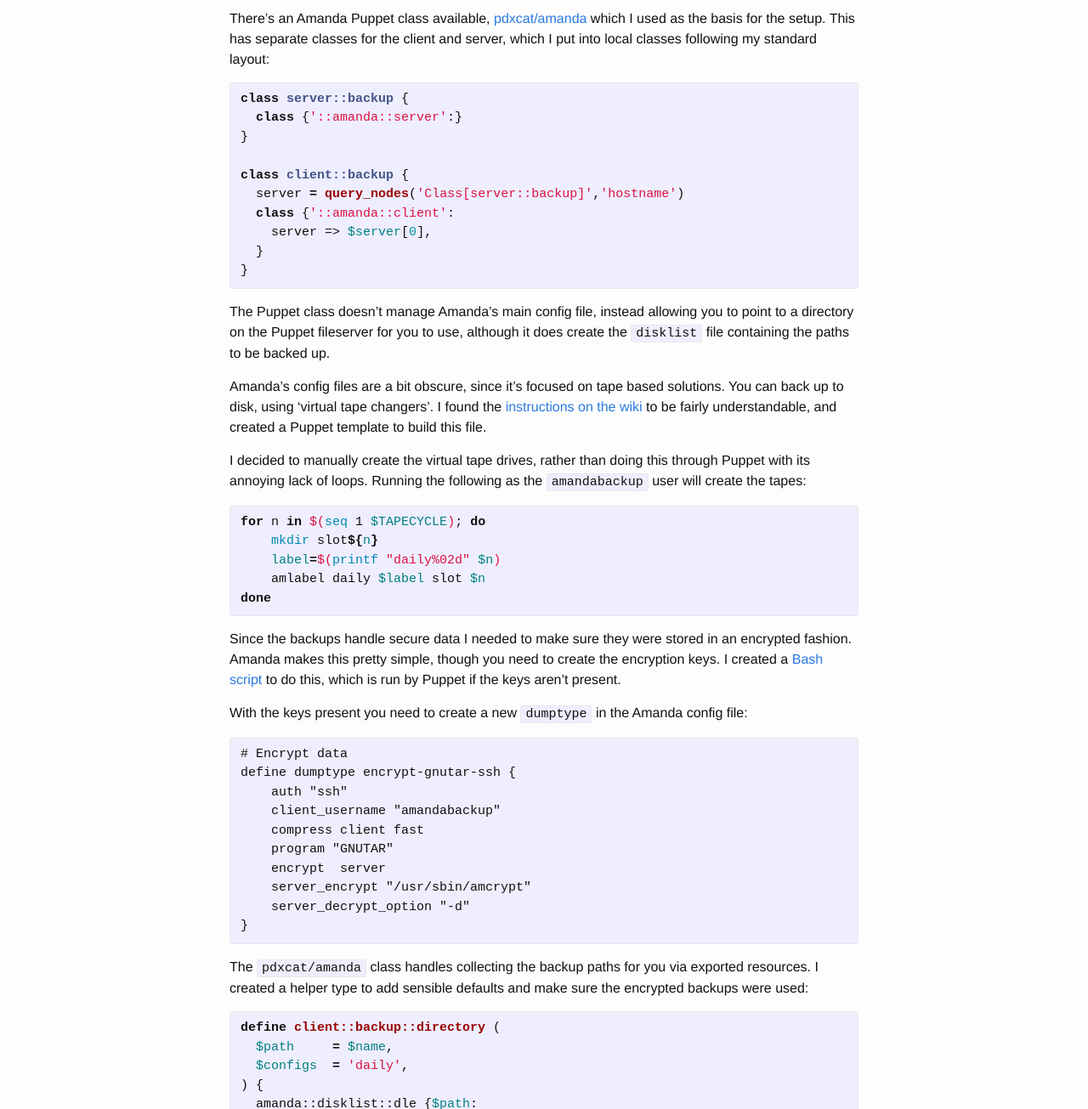
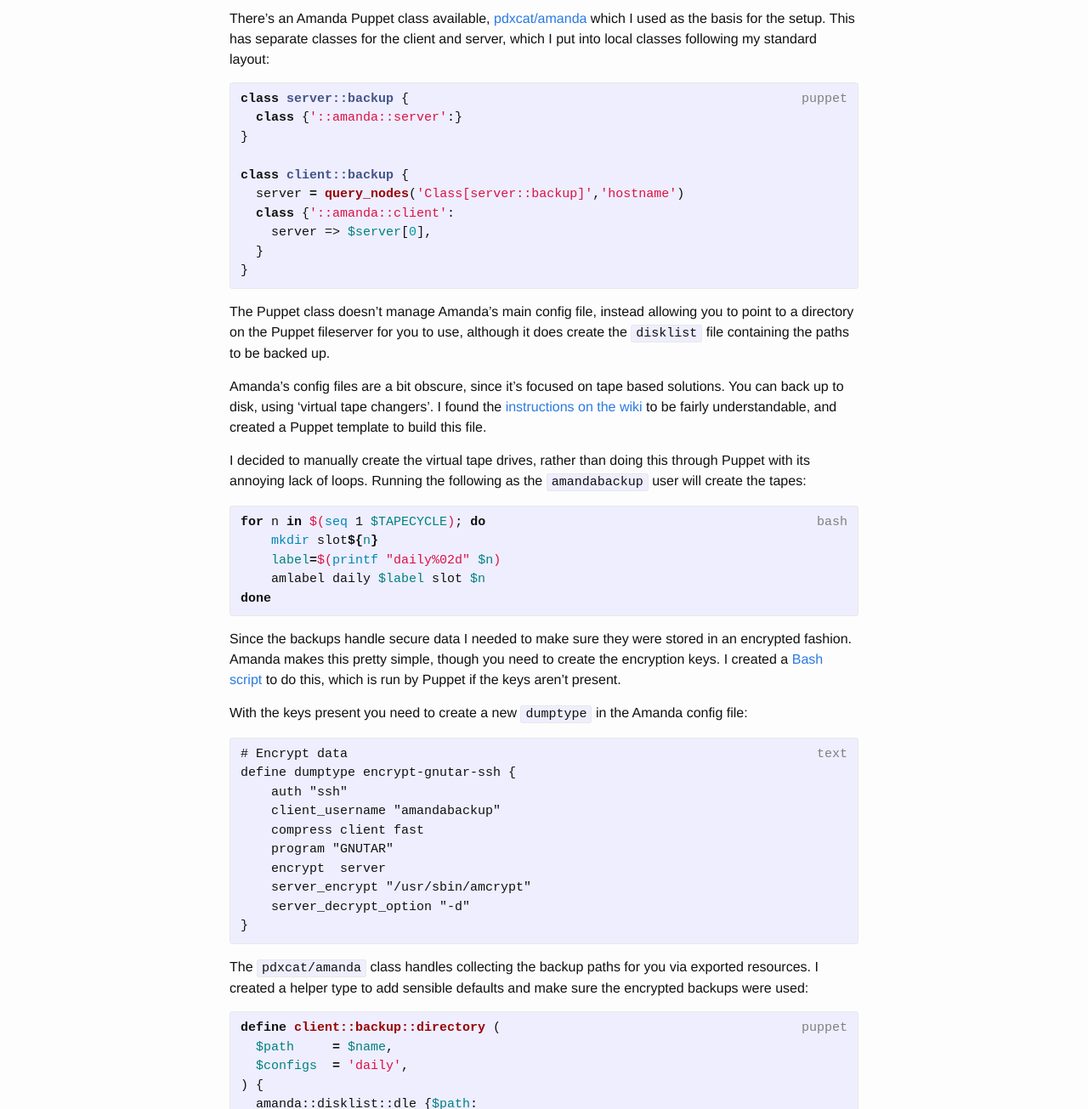
Before and after one commit to ScottWales/ScottWales.github.io, a Jekyll site: the page built from _posts/2015-06-04-backups.md, in a window 1280 px wide. Shown: the part 390-1695 px from the top of the page at 85% size. Built offline with Jekyll 4.4.1, drawn with Linux system fonts in a browser that asks for light colours.

Commit message:
Add code language

```diff
--- a/_sass/_base.scss
+++ b/_sass/_base.scss
@@ -148,7 +148,13 @@ pre {
     }
 }
 
-
+pre > code:before {
+    content: attr(data-lang);
+    float:right;
+    display: block;
+    color: grey;
+    text-align: right;
+}
 
 /**
  * Wrapper
```
